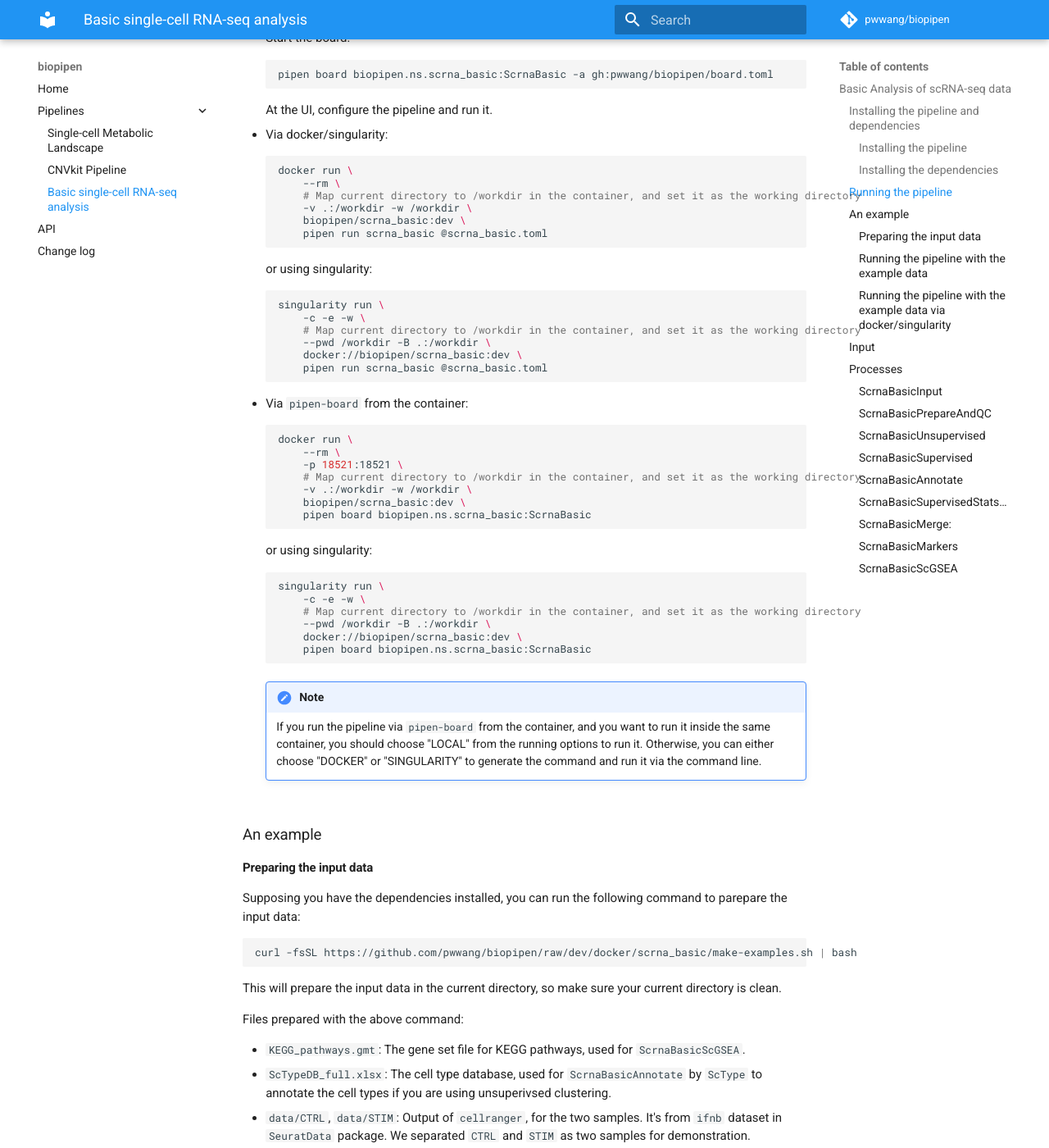
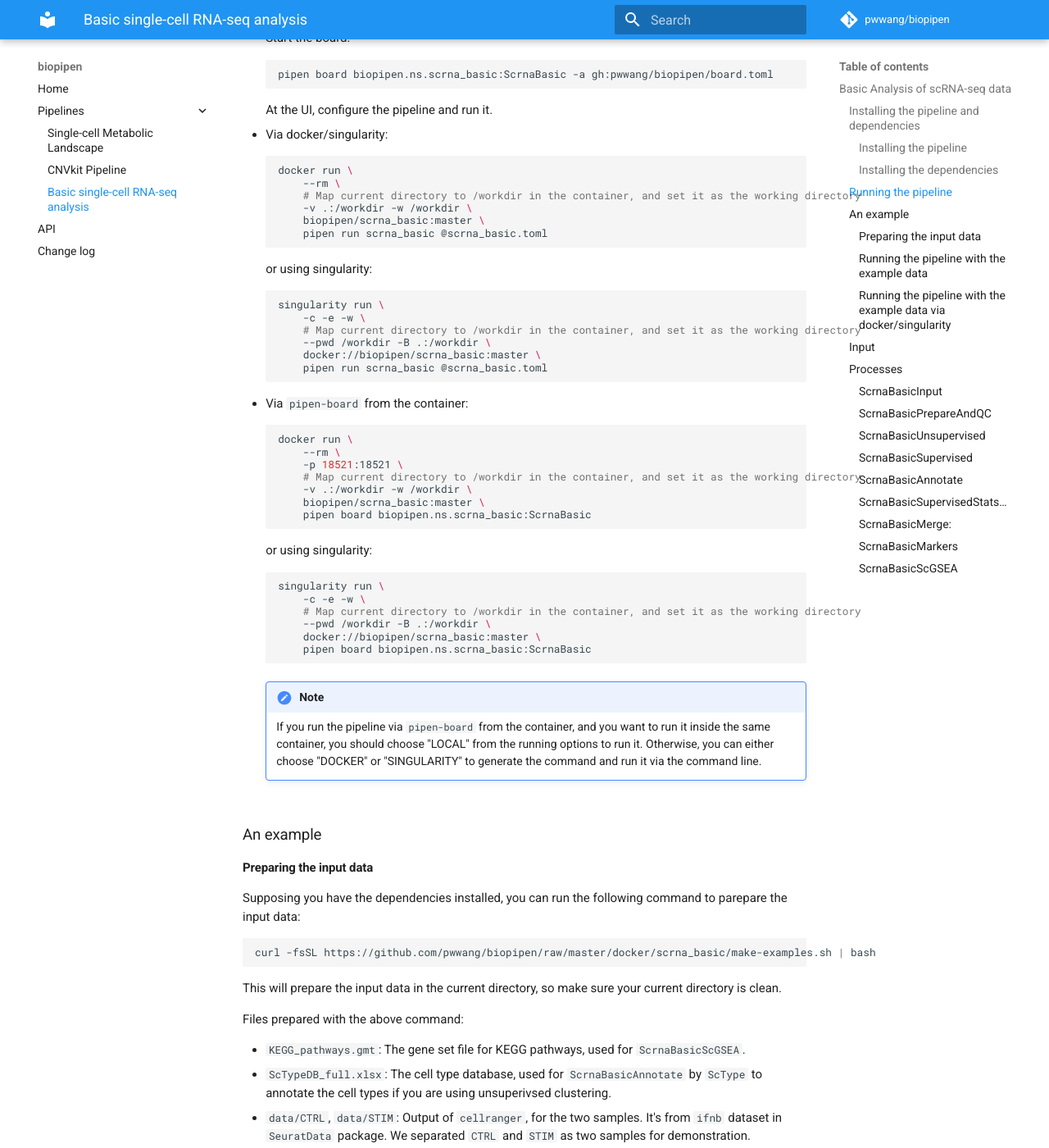
Before and after one commit to pwwang/biopipen, an MkDocs documentation site: the page built from docs/pipelines/scrna_basic.md, in a window 1280 px wide and 1400 px high, scrolled down 1558 px. Shown: the whole window at 82% size. Built offline with MkDocs 1.6.1 and Material for MkDocs 9.7.7, drawn with Linux system fonts in a browser that asks for light colours; comment, search, counter and statistics services are not loaded; some of the changed text lies outside the part shown.

Commit message:
📝 [scrna_basic] Change detault tag from dev to master in docs

````diff
--- a/docs/pipelines/scrna_basic.md
+++ b/docs/pipelines/scrna_basic.md
@@ -21,7 +21,7 @@ pip install biopipen
 
 ### Installing the dependencies
 
-Other tools and packages are required to run the pipeline. They are listed in `https://github.com/pwwang/biopipen/blob/dev/docker/scrna_basic/env.yml`. You can install them with `conda`:
+Other tools and packages are required to run the pipeline. They are listed in `https://github.com/pwwang/biopipen/blob/master/docker/scrna_basic/env.yml`. You can install them with `conda`:
 
 ```bash
 conda env create -n scrna-basic -f env.yml
@@ -88,7 +88,7 @@ The pipeline can be run directly with `pipen` from the command line or via the `
         --rm \
         # Map current directory to /workdir in the container, and set it as the working directory
         -v .:/workdir -w /workdir \
-        biopipen/scrna_basic:dev \
+        biopipen/scrna_basic:master \
         pipen run scrna_basic @scrna_basic.toml
     ```
 
@@ -99,7 +99,7 @@ The pipeline can be run directly with `pipen` from the command line or via the `
         -c -e -w \
         # Map current directory to /workdir in the container, and set it as the working directory
         --pwd /workdir -B .:/workdir \
-        docker://biopipen/scrna_basic:dev \
+        docker://biopipen/scrna_basic:master \
         pipen run scrna_basic @scrna_basic.toml
     ```
 
@@ -111,7 +111,7 @@ The pipeline can be run directly with `pipen` from the command line or via the `
         -p 18521:18521 \
         # Map current directory to /workdir in the container, and set it as the working directory
         -v .:/workdir -w /workdir \
-        biopipen/scrna_basic:dev \
+        biopipen/scrna_basic:master \
         pipen board biopipen.ns.scrna_basic:ScrnaBasic
     ```
 
@@ -122,7 +122,7 @@ The pipeline can be run directly with `pipen` from the command line or via the `
         -c -e -w \
         # Map current directory to /workdir in the container, and set it as the working directory
         --pwd /workdir -B .:/workdir \
-        docker://biopipen/scrna_basic:dev \
+        docker://biopipen/scrna_basic:master \
         pipen board biopipen.ns.scrna_basic:ScrnaBasic
     ```
 
@@ -139,7 +139,7 @@ The pipeline can be run directly with `pipen` from the command line or via the `
 Supposing you have the dependencies installed, you can run the following command to parepare the input data:
 
 ```bash
-curl -fsSL https://github.com/pwwang/biopipen/raw/dev/docker/scrna_basic/make-examples.sh | bash
+curl -fsSL https://github.com/pwwang/biopipen/raw/master/docker/scrna_basic/make-examples.sh | bash
 ```
 
 This will prepare the input data in the current directory, so make sure your current directory is clean.
@@ -209,7 +209,7 @@ So you can reuse the above configuration file, and run the pipeline via docker/s
 docker run \
     --rm \
     -v .:/workdir -w /workdir \
-    biopipen/scrna_basic:dev \
+    biopipen/scrna_basic:master \
     pipen run scrna_basic @scrna_basic.toml
 ```
 
@@ -219,7 +219,7 @@ or using singularity:
 singularity run \
     -c -e -w \
     --pwd /workdir -B .:/workdir \
-    docker://biopipen/scrna_basic:dev \
+    docker://biopipen/scrna_basic:master \
     pipen run scrna_basic @scrna_basic.toml
 ```
 
@@ -229,7 +229,7 @@ But you are recommended to run the pipeline via `pipen-board` from the container
 docker run \
     --rm \
     -v .:/workdir -w /workdir \
-    biopipen/scrna_basic:dev \
+    biopipen/scrna_basic:master \
     pipen board biopipen.ns.scrna_basic:ScrnaBasic --name Example
 ```
 
@@ -239,7 +239,7 @@ or using singularity:
 singularity run \
     -c -e -w \
     --pwd /workdir -B .:/workdir \
-    docker://biopipen/scrna_basic:dev \
+    docker://biopipen/scrna_basic:master \
     pipen board biopipen.ns.scrna_basic:ScrnaBasic --name Example
 ```
 
@@ -252,7 +252,7 @@ And then load the `Example` configuration file and run it.
     docker run \
         --rm \
         -v .:/workdir -w /workdir \
-        biopipen/scrna_basic:dev \
+        biopipen/scrna_basic:master \
         pipen board biopipen.ns.scrna_basic:ScrnaBasic --name Example -a /biopipen/board.toml
     ```
 
````
